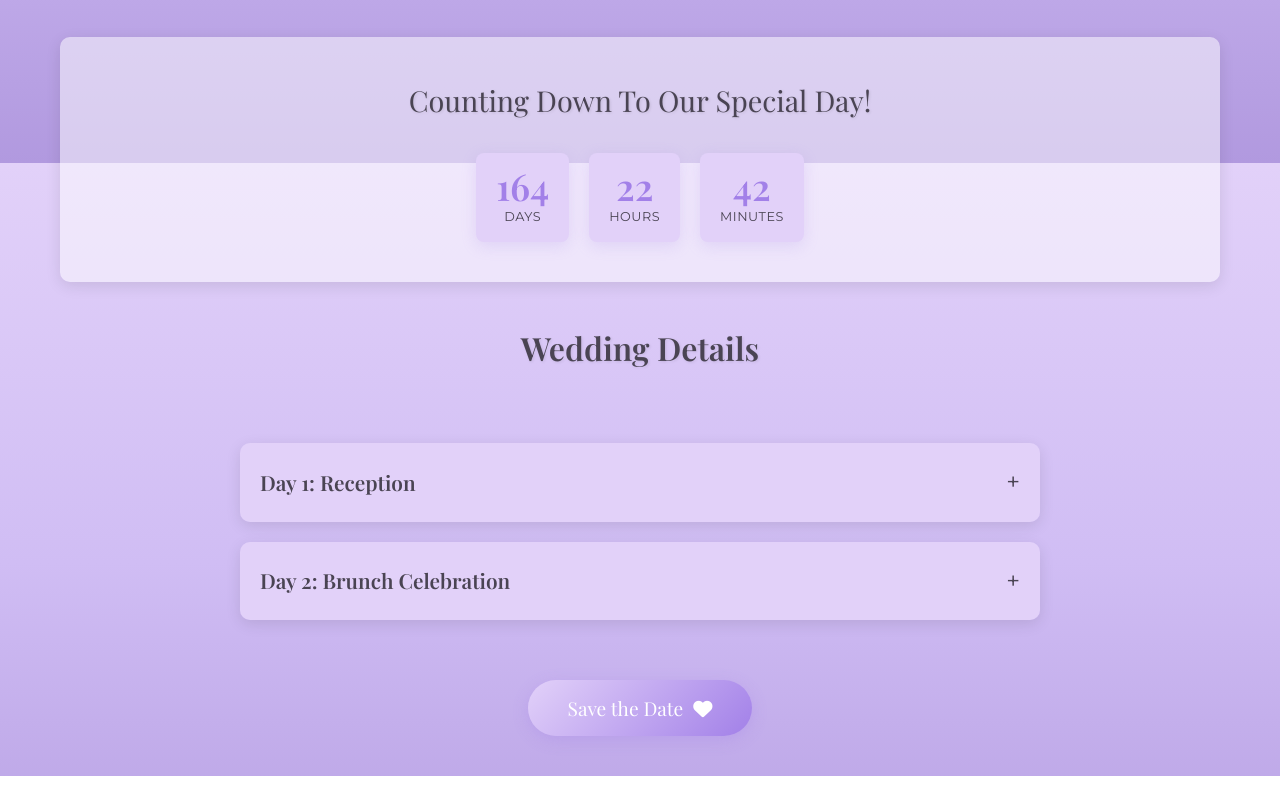
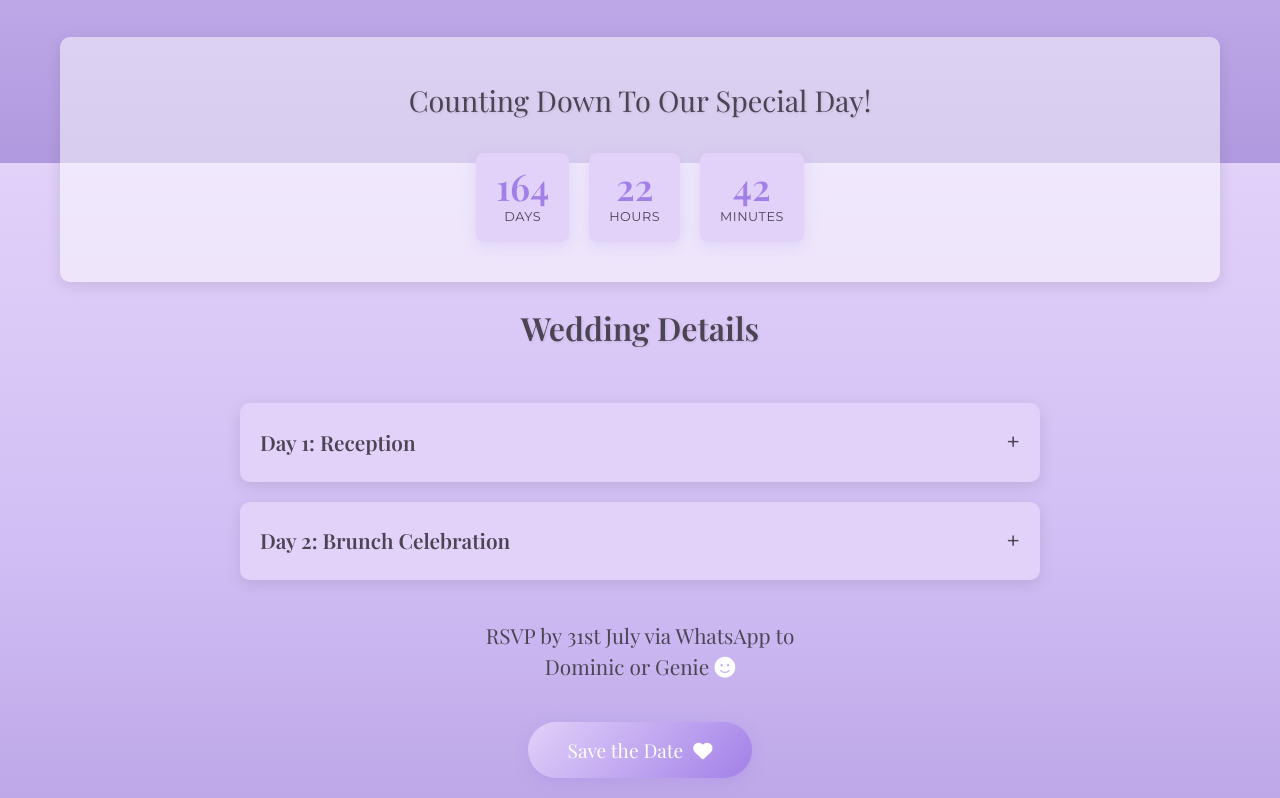
Before and after one commit to Dominic-Lee-Francis/Wedding2, a plain HTML site: page index.html in a window 1280 px wide. Shown: the part 637-1435 px from the top of the page. Before the commit the page ends 1413 px from the top, so only its background shows below. Drawn offline with nearby package versions, Linux system fonts and the light colour scheme.

Commit message:
Updated Wedding Info

```diff
--- a/css/style.css
+++ b/css/style.css
@@ -274,7 +274,7 @@ body {
 } */
 
 .section-title {
-  padding: 40px 0;
+  padding: 20px 0;
   font-family: var(--font-heading);
   font-size: 2rem;
   text-align: center;
@@ -369,10 +369,26 @@ body {
 }
 
 /* ============================================================
+  RSVP Section
+  ============================================================ */
+.rsvp-section {
+  padding: 20px 0;
+  text-align: center;
+}
+
+.rsvp-text {
+  font-family: var(--font-heading);
+  font-size: clamp(1rem, 3vw, 1.3rem);
+  color: var(--text-color);
+  line-height: 1.5;
+  margin: 0;
+}
+
+/* ============================================================
   Save the Date Section & Button
   ============================================================ */
 .save-date-section {
-  padding: 40px 0;
+  padding: 20px 0;
   text-align: center;
   position: relative;
   z-index: 1;
--- a/index.html
+++ b/index.html
@@ -108,9 +108,13 @@
                 >
               </div>
               <div class="event-detail">
-                <span class="detail-label">Dress Code:</span>
-                <span class="detail-value">Formal Attire</span>
+                <span class="detail-label">Dress Code: &nbsp;&nbsp;&nbsp;&nbsp;</span>
+                <span class="detail-value"> Formal Attire</span>
               </div>
+              <div class="event-detail">
+                <span class="detail-label">How to Get There: &nbsp;&nbsp;&nbsp;&nbsp;</span>
+                <span class="detail-value">Bus no.6 or Taxi</span>
+            </div>
             </div>
           </div>
 
@@ -137,12 +141,25 @@
                 >
               </div>
               <div class="event-detail">
-                <span class="detail-label">Dress Code:</span>
+                <span class="detail-label">Dress Code: &nbsp;&nbsp;&nbsp;&nbsp;</span>
                 <span class="detail-value">Smart Casual</span>
-              </div>
+            </div>
+            <div class="event-detail">
+                <span class="detail-label">How to Get There: &nbsp;&nbsp;&nbsp;&nbsp;</span>
+                <span class="detail-value">10-15 minute walk from Mui Wo Ferry Pier</span>
             </div>
           </div>
         </div>
+      </section>
+
+      <!-- RSVP section -->
+       <section>
+      <div class="rsvp-section">
+        <p class="rsvp-text">
+          RSVP by 31st July via WhatsApp to<br />Dominic or Genie
+          <i class="fa-solid fa-face-smile" style="color: #ffffff"></i>
+        </p>
+      </div>
       </section>
 
       <!-- Save the Date section -->
```
Also changed, not shown: 2 other files.
